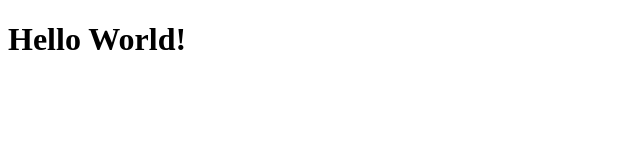
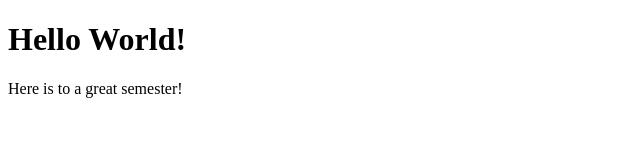
Before and after one commit to BlakeKaufman/MI-349-Assignment-1, a plain HTML site: page index.html in a window 1280 px wide. Shown: the whole page, without its empty margins (0-640 px from the left). Drawn offline with Linux system fonts and the light colour scheme.

Commit message:
Update index.html

```diff
--- a/index.html
+++ b/index.html
@@ -3,9 +3,10 @@
   <head>
     <meta charset="UTF-8" />
     <meta name="viewport" content="width=device-width, initial-scale=1.0" />
-    <title>Blake MI 349 Assignment 1</title>
+    <title>Hello World</title>
   </head>
   <body>
     <h1>Hello World!</h1>
+    <p>Here is to a great semester!</p>
   </body>
 </html>
```
